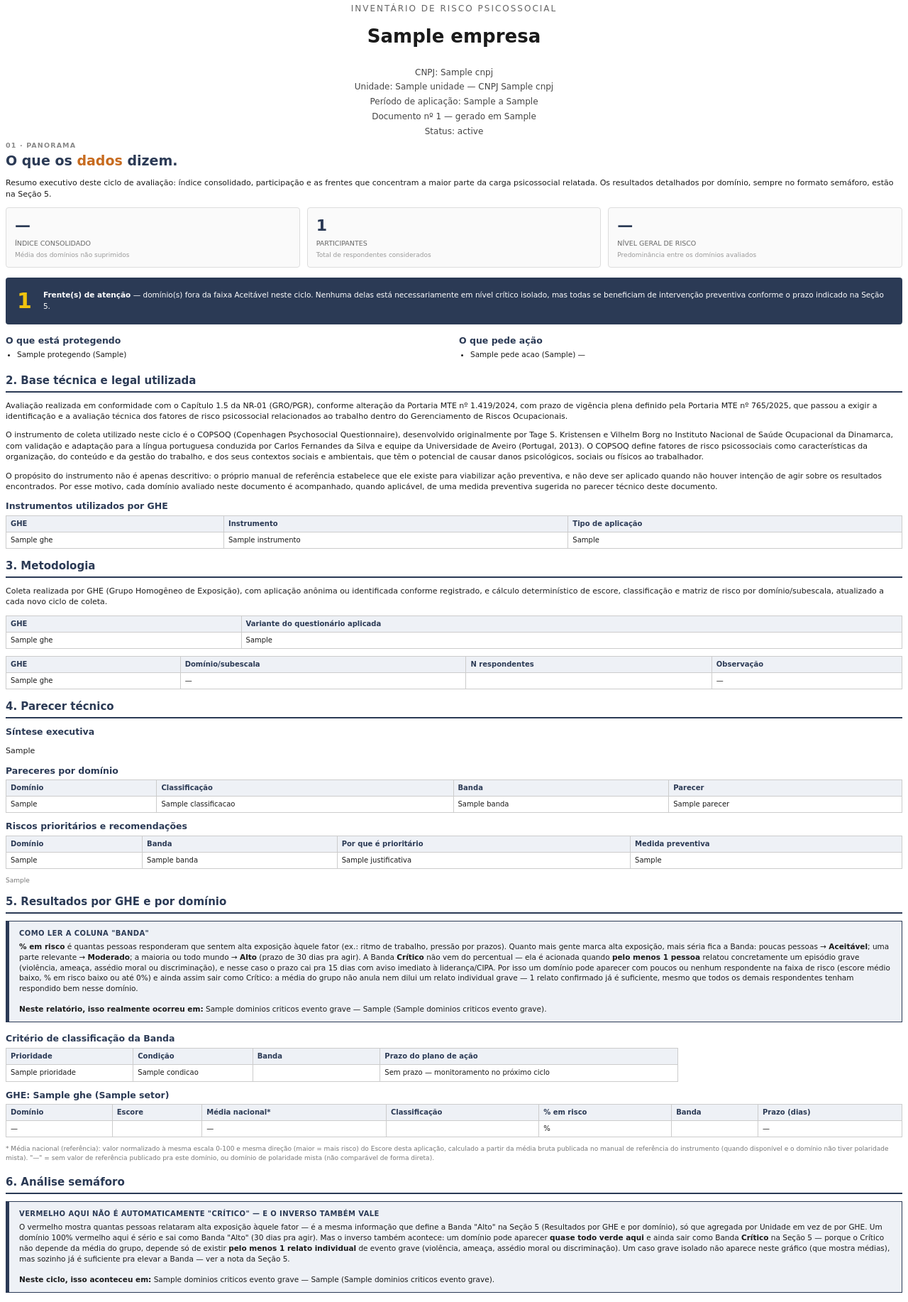
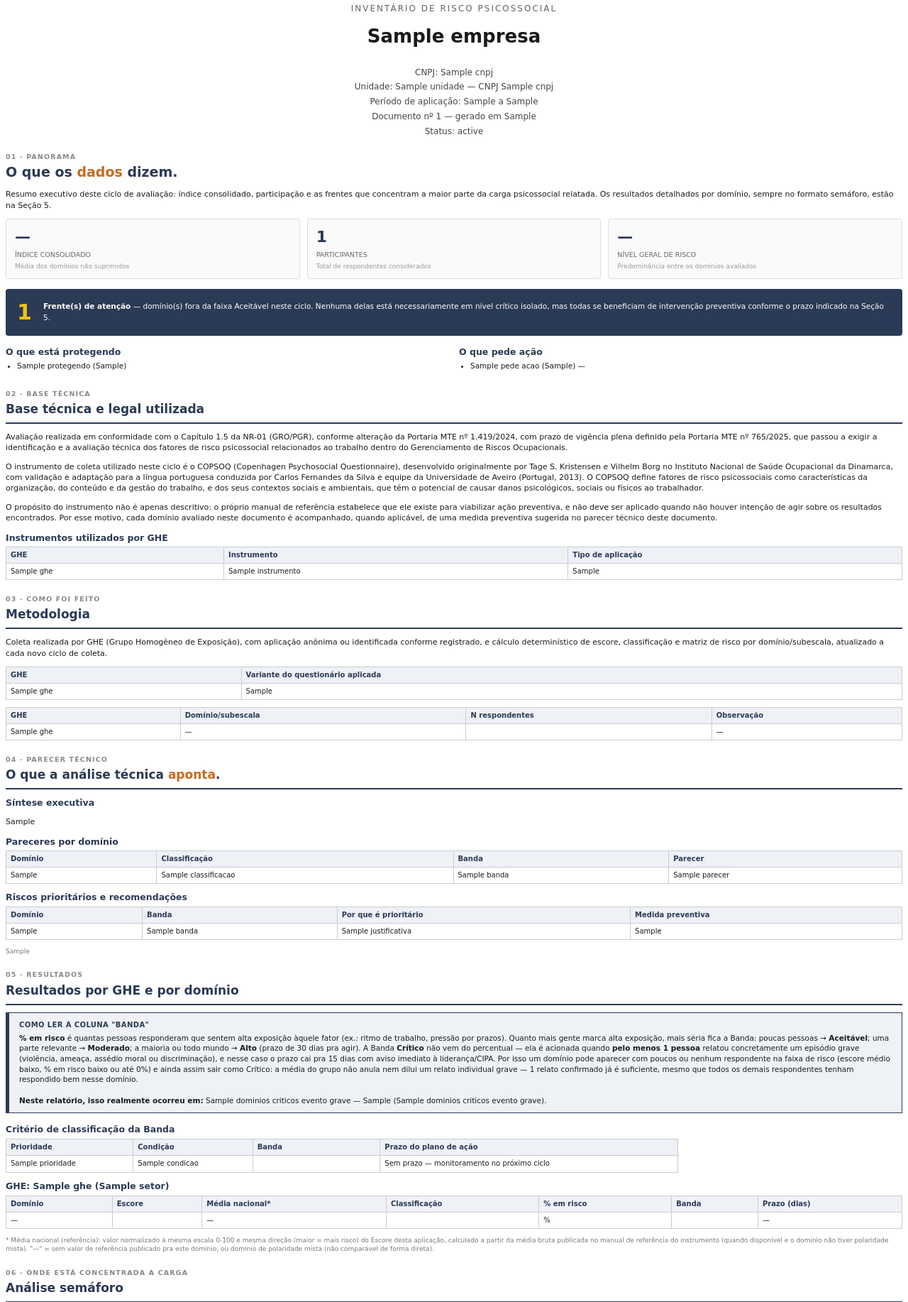
Before and after one commit to abraaolm-maker/NR1, a Django app: template relatorios/templates/relatorios/inventario.html in a window 1280 px wide. Shown: the part 298-2132 px from the top of the page at 71% size. Run offline with Django 5.2, Linux system fonts and the light colour scheme; the template is opened without the code that fills it: most values are stand-ins (such as "Sample title", 1, 10 or a date in 2020).

Commit message:
PDF: aplica cabecalho eyebrow+manchete em TODAS as secoes (nao so Panorama)
Achado do usuario ao revisar o PDF real: so a Secao 1 (Panorama) tinha
recebido o novo visual "Solute"; da Secao 2 em diante o documento seguia
o layout antigo (cabecalho com borda simples, sem eyebrow). Corrigido:
todas as secoes (Base tecnica, Metodologia, Parecer tecnico, Resultados,
Semaforo, Evidencias, Entrevista, Plano de acao, Assinatura) ganharam o
mesmo padrao de cabecalho (eyebrow "0N · RESUMO" + manchete), mantendo
consistencia visual do inicio ao fim do documento.

Ajustados os 2 testes que checavam o numero de secao no texto do <h2>
(agora o numero mora no eyebrow, nao mais concatenado ao titulo).

manage.py check + relatorios/tests.py (pdf/contexto) passando.

```diff
--- a/relatorios/templates/relatorios/inventario.html
+++ b/relatorios/templates/relatorios/inventario.html
@@ -23,14 +23,20 @@
 
     h1 { font-size: 22px; margin-bottom: 4px; }
     h2 {
-        font-size: 15px;
-        margin-top: 14px;
-        margin-bottom: 6px;
-        padding-bottom: 4px;
+        font-size: 17px;
+        margin-top: 4px;
+        margin-bottom: 10px;
+        padding-bottom: 6px;
         border-bottom: 2px solid #2b3a55;
         color: #2b3a55;
     }
     h3 { font-size: 12.5px; margin-top: 10px; margin-bottom: 4px; color: #2b3a55; }
+
+    /* Cabeçalho de seção no tom Solute (eyebrow + manchete), aplicado a TODAS as
+       seções do documento — não só o Panorama — pra manter o visual consistente do
+       início ao fim (achado do usuário em 2026-08-05: só a Seção 1 tinha o novo
+       estilo, o resto seguia o layout antigo). */
+    .secao { margin-top: 20px; }
 
     .capa {
         text-align: center;
@@ -312,7 +318,8 @@
 
 <!-- 2. BASE TÉCNICA E LEGAL -->
 <div class="secao">
-    <h2>2. Base técnica e legal utilizada</h2>
+    <div class="eyebrow">02 · BASE TÉCNICA</div>
+    <h2>Base técnica e legal utilizada</h2>
     <p>
         Avaliação realizada em conformidade com o Capítulo 1.5 da NR-01 (GRO/PGR), conforme
         alteração da Portaria MTE nº 1.419/2024, com prazo de vigência plena definido pela
@@ -354,7 +361,8 @@
 
 <!-- 3. METODOLOGIA -->
 <div class="secao">
-    <h2>3. Metodologia</h2>
+    <div class="eyebrow">03 · COMO FOI FEITO</div>
+    <h2>Metodologia</h2>
     <p>
         Coleta realizada por GHE (Grupo Homogêneo de Exposição), com aplicação anônima ou
         identificada conforme registrado, e cálculo determinístico de escore, classificação
@@ -394,7 +402,8 @@
 
 <!-- 4. PARECER TÉCNICO -->
 <div class="secao">
-    <h2>4. Parecer técnico</h2>
+    <div class="eyebrow">04 · PARECER TÉCNICO</div>
+    <h2>O que a análise técnica <span class="acento">aponta</span>.</h2>
     {% if parecer_exibicao %}
         <h3>Síntese executiva</h3>
         <p>{{ parecer_exibicao.sintese_executiva }}</p>
@@ -435,7 +444,8 @@
 
 <!-- 5. RESULTADOS POR GHE E POR DOMÍNIO -->
 <div class="secao">
-    <h2>5. Resultados por GHE e por domínio</h2>
+    <div class="eyebrow">05 · RESULTADOS</div>
+    <h2>Resultados por GHE e por domínio</h2>
 
     <div class="caixa-explicativa">
         <span class="titulo">Como ler a coluna "Banda"</span>
@@ -530,7 +540,8 @@
 
 <!-- 6. ANÁLISE SEMÁFORO -->
 <div class="secao">
-    <h2>6. Análise semáforo</h2>
+    <div class="eyebrow">06 · ONDE ESTÁ CONCENTRADA A CARGA</div>
+    <h2>Análise semáforo</h2>
 
     <div class="caixa-explicativa">
         <span class="titulo">Vermelho aqui não é automaticamente "Crítico" — e o inverso também vale</span>
@@ -617,7 +628,8 @@
 
 <!-- 7. EVIDÊNCIAS COMPLEMENTARES -->
 <div class="secao">
-    <h2>7. Evidências complementares</h2>
+    <div class="eyebrow">07 · EVIDÊNCIAS COMPLEMENTARES</div>
+    <h2>Evidências complementares</h2>
     {% for item in ghes %}
         <h3>GHE: {{ item.ghe.nome }}</h3>
         {% if item.indicadores %}
@@ -642,7 +654,8 @@
 
 <!-- 8. ENTREVISTA E OBSERVAÇÃO -->
 <div class="secao">
-    <h2>8. Entrevista e observação</h2>
+    <div class="eyebrow">08 · ENTREVISTA E OBSERVAÇÃO</div>
+    <h2>Entrevista e observação</h2>
     {% for item in ghes %}
         <h3>GHE: {{ item.ghe.nome }}</h3>
         {% if item.checklist_triangulacao %}
@@ -668,7 +681,8 @@
 {% if relatorio.tipo == "diagnostico_plano_acao" %}
 <!-- 9. PLANO DE AÇÃO -->
 <div class="secao">
-    <h2>9. Plano de ação</h2>
+    <div class="eyebrow">09 · O QUE FAZER COM ISSO</div>
+    <h2>Plano de ação</h2>
     <div class="caixa-explicativa">
         <span class="titulo">Ordem de leitura</span>
         As medidas abaixo estão listadas da mais urgente para a menos urgente:
@@ -704,7 +718,8 @@
 
 <!-- ASSINATURA -->
 <div class="secao">
-    <h2>{% if relatorio.tipo == "diagnostico_plano_acao" %}10{% else %}9{% endif %}. Assinatura do responsável técnico</h2>
+    <div class="eyebrow">{% if relatorio.tipo == "diagnostico_plano_acao" %}10{% else %}9{% endif %} · PRÓXIMO CICLO</div>
+    <h2>Assinatura do responsável técnico</h2>
     <div class="assinatura">
         {% if minuta %}
             <div class="linha pendente">Aguardando assinatura do profissional responsável</div>
--- a/relatorios/tests.py
+++ b/relatorios/tests.py
@@ -351,7 +351,7 @@ def test_pdf_diagnostico_nao_inclui_secao_plano_de_acao(relatorio_com_dominio_ca
     html = renderizar_html_relatorio(relatorio_com_dominio_calculado, minuta=True)
 
     assert "Plano de ação" not in html
-    assert "9. Assinatura" in html
+    assert "9 · PRÓXIMO CICLO" in html
 
 
 @pytest.mark.django_db
@@ -360,8 +360,8 @@ def test_pdf_diagnostico_plano_acao_inclui_secao_plano_de_acao(relatorio_com_dom
 
     html = renderizar_html_relatorio(relatorio_com_dominio_calculado, minuta=True)
 
-    assert "9. Plano de ação" in html
-    assert "10. Assinatura" in html
+    assert "09 · O QUE FAZER COM ISSO" in html
+    assert "10 · PRÓXIMO CICLO" in html
 
 
 @pytest.mark.django_db
```
